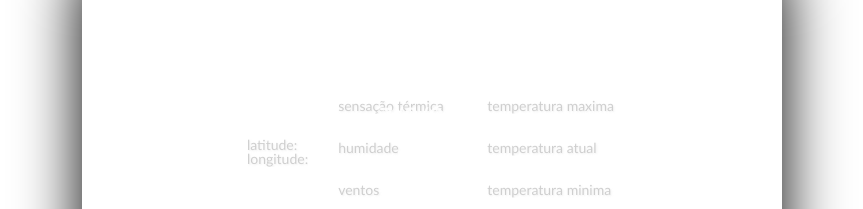
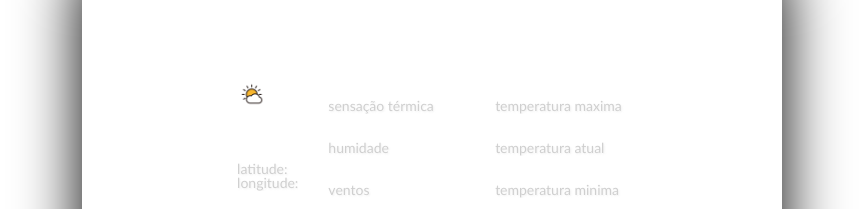
Before and after one commit to gui23dib/REACT-weatherapp, a React (Create React App) app: page / in a window 1280 px wide. Shown: the part 240-449 px from the top of the page, without its empty margins (208-1071 px from the left). Built offline with nearby package versions, Linux system fonts and the light colour scheme; no server answers.

Commit message:
MODULARIZED FUNCTIONS

```diff
--- a/public/index.html
+++ b/public/index.html
@@ -2,8 +2,8 @@
 <html lang="en">
   <head>
     <meta charset="utf-8" />
-
     <title>Weather API app</title>
+    <link rel="icon" href="./favicon.png">
   </head>
   <body>
     <noscript>You need to enable JavaScript to run this app.</noscript>
--- a/src/App.js
+++ b/src/App.js
@@ -1,11 +1,12 @@
 import { useState, useEffect } from 'react';
 import './App.css';
 import './styles/weatherApp.css'
+import checkBackground from './services/checkBackground';
+import TempContainer from './services/conversionHandler';
 
 function App() {
 
   const [data, setData] = useState(null);
-  const [convertToCelsius, setConvertToCelsius] = useState(true);
 
   const fetchData = () => {
     return fetch('https://api.openweathermap.org/data/2.5/weather?lat=-23.944841&lon=-46.330376&appid=96b64657ba611c0c2fd06cfb8cb1a8ec')
@@ -14,109 +15,31 @@ function App() {
     .then(console.log(data))
   }
 
-  useEffect(() => { //ACIDENTALLY LOOPS
+  useEffect(() => { //ACCIDENTALLY LOOPS
     fetchData();
   }, []);
 
-  function checkBackgorund(type){ //OBJECT LITERAL
-    const currentMainWeather = { //FOLLOWING MAIN AND ID PROVIDED IN data.weather[0]
-      "Thunderstorm" : "thunderApp",
-      "Drizzle" : "drizzleApp",
-      "Rain" : "rainApp",
-      "Mist" : "mistApp",
-      "Clouds" : "cloudsApp",
-      "Clear" : "clearApp",
-      "Squall" : "thunderApp",
-      "Tornado" : "thunderApp",
-      "Ash" : "thunderApp",
-      "Sand" : "sandApp",
-      "Fog" : "fogApp",
-      "Haze" : "fogApp",
-      "Smoke" : "fogApp",
-      default: "defaultApp"
-    }
-    return currentMainWeather[type] || currentMainWeather.default
-  }
-
-  let celsiusConverter = (Ktemp) => { return (Ktemp - 273.15).toFixed(2) + "° C" }
-  let farenheitConverter = (Ktemp) => { return ((Ktemp - 273.15)* (9/5) + 32).toFixed(2) + "° F" }
-
-  function conversionHandler(p, e){
-
-    function askConversion(e){
-      if(e){
-        return celsiusConverter(e)
-      } else {
-        return farenheitConverter(e)
-      }
-    }
-
-    function askFalseConversion(e){
-      if(e){
-        return farenheitConverter(e)
-      } else {
-        return celsiusConverter(e)
-      }
-    }
-
-    if(p){
-      if(convertToCelsius){
-        return askConversion(e)
-      } else {
-        return askFalseConversion(e)
-      }
-    } else {
-      if(!convertToCelsius){
-        return askConversion(e)
-      } else {
-        return askFalseConversion(e)
-      }
-    }
-  }
-
-
-  function handleConversion(e){
-    e.preventDefault();
-    e.stopPropagation();
-    if(convertToCelsius){
-      setConvertToCelsius(false);
-    } else {
-      setConvertToCelsius(true);
-    }
-  }
-
-  let getCurrentTime = () => {
-    let date = new Date();
-    let minutes = date.getMinutes();
-    minutes = minutes <= 9 ? '0' + minutes : minutes;
-    let hours = date.getHours();
-    hours = hours <= 9 ? '0' + hours : hours;
-    let time = hours + " : " + minutes;
-    return time;
-  }
-
   return (
     <div className='appContainer'>
-      <div className={checkBackgorund(data?.weather[0]?.main)} id='genericApp'>
+      <div className={checkBackground(data?.weather[0]?.main)} id='genericApp'>
         <div className='dateTime'>
-          <h2>{new Date().toLocaleDateString()}</h2>
-          <h2>{getCurrentTime()}</h2>
+          {/*printTimeAndDate()*/}
         </div>
           <div className='localContainer'>
-            <h3><b>{data?.name}</b></h3>
+            <h3><img src="./favicon.png" height="30px" width="30px"/> <b>{data?.name}</b></h3>
             <h3><sup>{data?.weather[0]?.description.charAt(0).toUpperCase() + data?.weather[0]?.description.slice(1)}</sup></h3>
             <h3><span>latitude:</span>{data?.coord?.lat}</h3>
             <h3><span>longitude:</span>{data?.coord?.lon}</h3>
           </div>
           <div className='mainContainer'>
-            <h3><span>sensação térmica</span>{celsiusConverter(data?.main?.feels_like)}</h3>
+            <TempContainer text="sensação térmica" data={data?.main?.feels_like}/>
             <h3><span>humidade</span>{data?.main?.humidity + "%"}</h3>
             <h3><span>ventos</span>{(data?.wind?.speed*3.6).toFixed(1) + " km/h"}</h3>
           </div>
           <div className='tempContainer'>
-            <h3><span>temperatura maxima</span>{conversionHandler(true, data?.main?.temp_max)}<u onClick={(e) => handleConversion(e)}>  ({conversionHandler(false, data?.main?.temp_max)})</u></h3>
-            <h3><span>temperatura atual</span>{conversionHandler(true, data?.main?.temp)}<u onClick={(e) => handleConversion(e)}>  ({conversionHandler(false, data?.main?.temp)})</u></h3>
-            <h3><span>temperatura minima</span>{conversionHandler(true, data?.main?.temp_min)}<u onClick={(e) => handleConversion(e)}>  ({conversionHandler(false, data?.main?.temp_min)})</u></h3>
+            <TempContainer text="temperatura maxima" data={data?.main?.temp_max}/>
+            <TempContainer text="temperatura atual" data={data?.main?.temp}/>
+            <TempContainer text="temperatura minima" data={data?.main?.temp_min}/>
           </div>
       </div>
     </div>
--- a/src/services/checkBackground.js
+++ b/src/services/checkBackground.js
@@ -0,0 +1,21 @@
+function checkBackground(type){ //OBJECT LITERAL
+    const currentMainWeather = { //FOLLOWING MAIN AND ID PROVIDED IN data.weather[0]
+      "Thunderstorm" : "thunderApp",
+      "Drizzle" : "drizzleApp",
+      "Rain" : "rainApp",
+      "Mist" : "mistApp",
+      "Clouds" : "cloudsApp",
+      "Clear" : "clearApp",
+      "Squall" : "thunderApp",
+      "Tornado" : "thunderApp",
+      "Ash" : "thunderApp",
+      "Sand" : "sandApp",
+      "Fog" : "fogApp",
+      "Haze" : "fogApp",
+      "Smoke" : "fogApp",
+      default: "defaultApp"
+    }
+    return currentMainWeather[type] || currentMainWeather.default
+  }
+
+export default checkBackground;
--- a/src/services/conversionHandler.js
+++ b/src/services/conversionHandler.js
@@ -0,0 +1,57 @@
+import { useState } from "react";
+
+function TempContainer(props){
+
+    const [convertToCelsius, setConvertToCelsius] = useState(true);
+
+    const celsiusConverter = (Ktemp) => { return (Ktemp - 273.15).toFixed(2) + "° C" }
+    const fahrenheitConverter = (Ktemp) => { return ((Ktemp - 273.15)* (9/5) + 32).toFixed(2) + "° F" }
+
+    function askConversion(e){
+      if(e){
+        return celsiusConverter(e)
+      } else {
+        return fahrenheitConverter(e)
+      }
+    }
+
+    function askFalseConversion(e){
+      if(e){
+        return fahrenheitConverter(e)
+      } else {
+        return celsiusConverter(e)
+      }
+    }
+
+  function conversionHandler(p, e){
+    if(p){
+      if(convertToCelsius){
+        return askConversion(e)
+      } else {
+        return askFalseConversion(e)
+      }
+    } else {
+      if(!convertToCelsius){
+        return askConversion(e)
+      } else {
+        return askFalseConversion(e)
+      }
+    }
+  }
+
+  function handleConversion(e){
+    e.preventDefault();
+    e.stopPropagation();
+    if(convertToCelsius){
+      setConvertToCelsius(false);
+    } else {
+      setConvertToCelsius(true);
+    }
+  }
+
+    return(
+        <h3><span>{props.text}</span>{conversionHandler(true, props.data)} <u onClick={(e) => handleConversion(e)}> ({conversionHandler(false, props.data)}) </u></h3>
+      );
+  }
+
+export default TempContainer;
--- a/src/styles/weatherApp.css
+++ b/src/styles/weatherApp.css
@@ -1,11 +1,12 @@
 .drizzleApp {
     background-color: #637886;
-    background-image: linear-gradient(135deg, #607e92 0%, #6a6c96 100%);
+    background-image: linear-gradient(135deg, #89949b 0%, #b0b1d8 100%);
 }
 
 .clearApp {
     background-color: #FBAB7E;
-    background-image: linear-gradient(62deg, #FBAB7E 0%, #F7CE68 100%);
+    background-image: linear-gradient(70deg, #2075ad 0%, #fff5dc 100%);
+    animation: bg-animation 1s infinite alternate;
 }
 
 .cloudsApp {
@@ -16,9 +17,9 @@
 
 @keyframes bg-animation {
     0% {
-        background-position: left
+        background-position: left;
     };
     100% {
-        background-position: left
+        background-position: right;
     };
   }
```
Also changed, not shown: src/services/getCurrentTime.js (+20 -0 lines), public/favicon.png (added), src/favicon.png (added).
